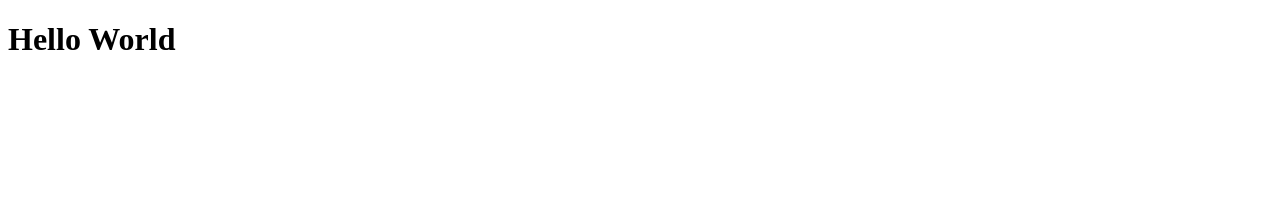
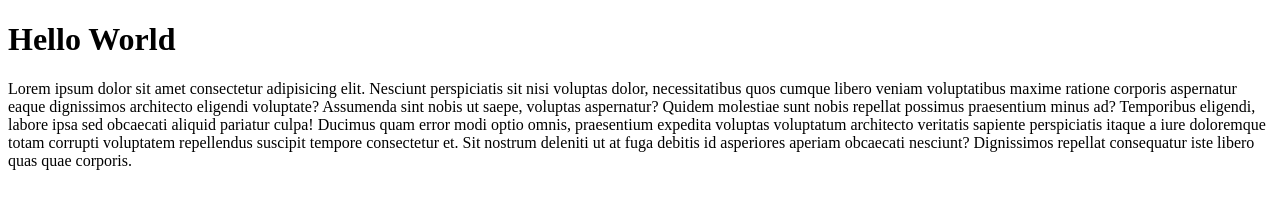
Before and after one commit to EEPhyo/Test, a plain HTML site: page index.html in a window 1280 px wide. Drawn offline with Linux system fonts and the light colour scheme.

Commit message:
paragraph added

```diff
--- a/index.html
+++ b/index.html
@@ -8,5 +8,7 @@
 </head>
 <body>
     <h1>Hello World</h1>
+
+    <p>Lorem ipsum dolor sit amet consectetur adipisicing elit. Nesciunt perspiciatis sit nisi voluptas dolor, necessitatibus quos cumque libero veniam voluptatibus maxime ratione corporis aspernatur eaque dignissimos architecto eligendi voluptate? Assumenda sint nobis ut saepe, voluptas aspernatur? Quidem molestiae sunt nobis repellat possimus praesentium minus ad? Temporibus eligendi, labore ipsa sed obcaecati aliquid pariatur culpa! Ducimus quam error modi optio omnis, praesentium expedita voluptas voluptatum architecto veritatis sapiente perspiciatis itaque a iure doloremque totam corrupti voluptatem repellendus suscipit tempore consectetur et. Sit nostrum deleniti ut at fuga debitis id asperiores aperiam obcaecati nesciunt? Dignissimos repellat consequatur iste libero quas quae corporis.</p>
 </body>
 </html>
```
